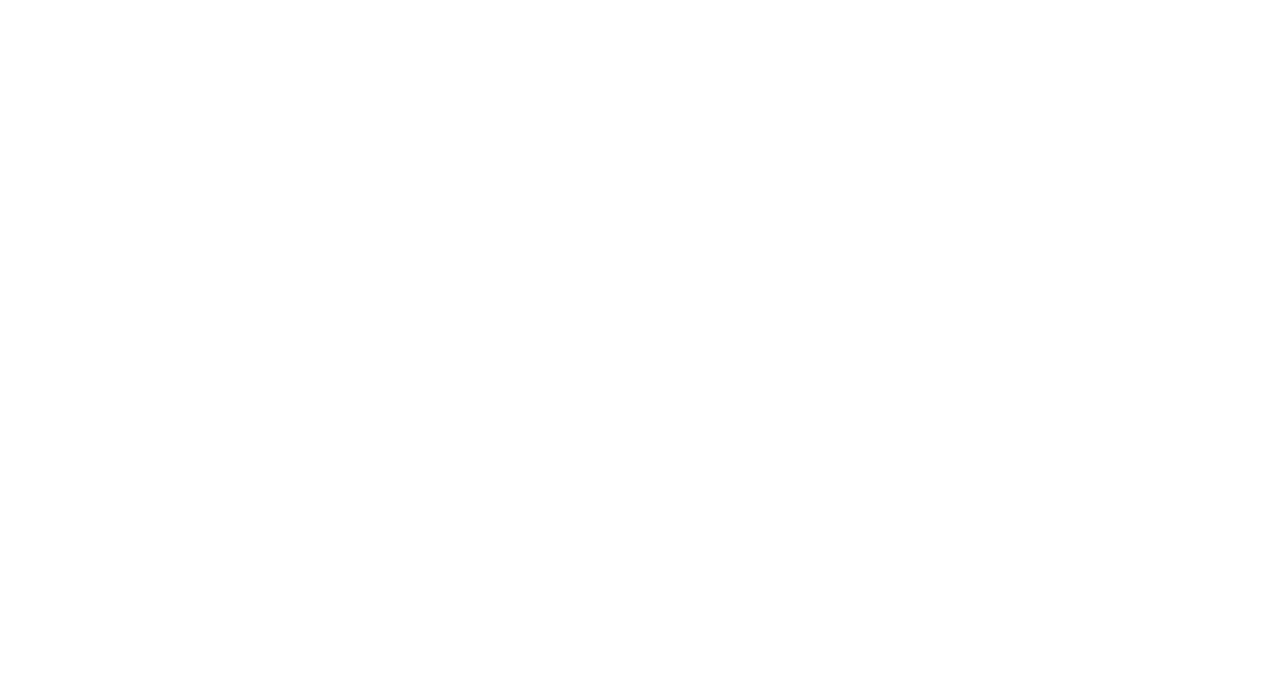
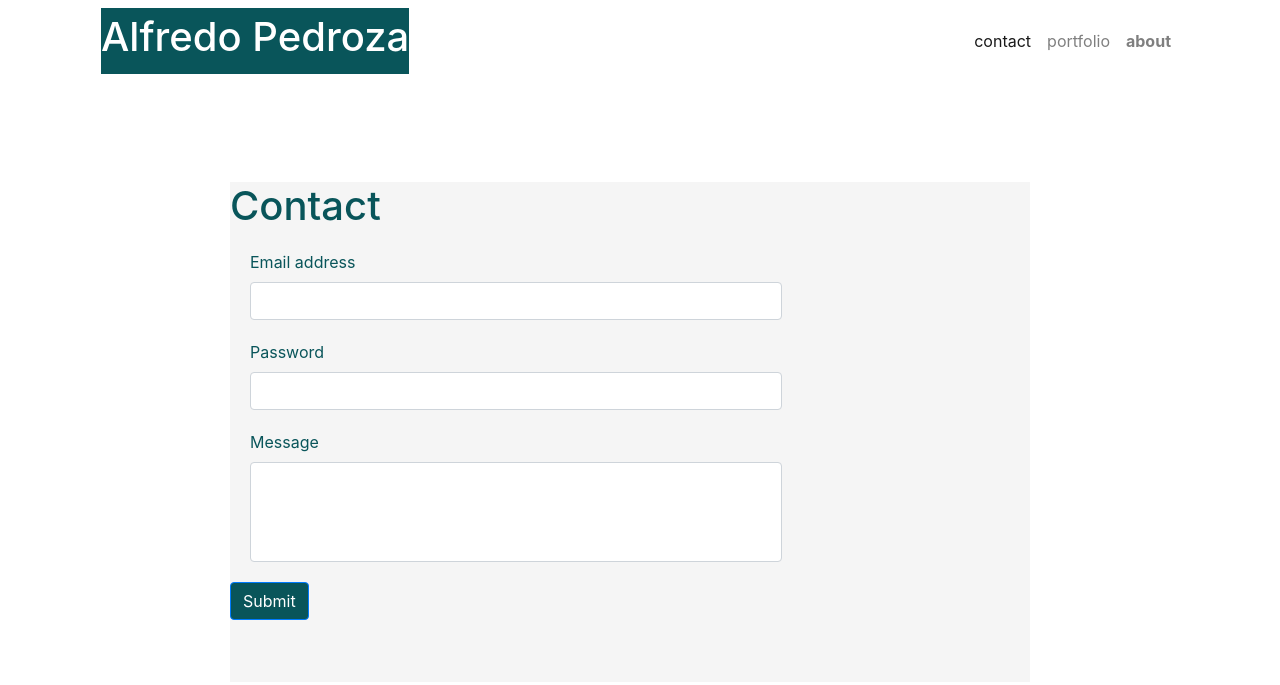
Before and after one commit to aphernandez13/about-portfolio, a plain HTML site: page contact.html in a window 1280 px wide. Drawn offline with nearby package versions, Linux system fonts and the light colour scheme.

Commit message:
update homework

```diff
--- a/contact.html
+++ b/contact.html
@@ -0,0 +1,118 @@
+<!doctype html>
+<html lang="en">
+  <head>
+    <!-- Required meta tags -->
+    <meta charset="utf-8">
+    <meta name="viewport" content="width=device-width, initial-scale=1, shrink-to-fit=no">
+
+    <!-- Bootstrap CSS -->
+    <link rel="stylesheet" href="https://stackpath.bootstrapcdn.com/bootstrap/4.5.0/css/bootstrap.min.css" integrity="sha384-9aIt2nRpC12Uk9gS9baDl411NQApFmC26EwAOH8WgZl5MYYxFfc+NcPb1dKGj7Sk" crossorigin="anonymous">
+
+    <title>Contact</title>
+
+<style>
+    .navbar-brand {
+        background-color: rgb(9, 85, 90);
+        color: white;
+            }
+    .container {
+      background-color: white
+            }
+            .navbar-light .navbar-brand {
+                color: white;
+            }
+    .bg-light {
+      background-color: #f8f9fa!important;
+            }
+    .body {
+        background-color: rgb(248, 246, 248);
+    }
+    .container2 {
+        height: 150px;
+        width: 150px;
+    }
+    .title {
+        width: 800px;
+        height: 500px;
+        margin-top: 100px;
+        margin-left: 230px;
+        color: rgb(9, 85, 90);
+        background-color: whitesmoke;
+    }
+    .form-control {
+        margin-left: 0px;
+        width: 70%;
+    }
+    .form-group {
+        margin: 20px;
+    }
+    #exampleInputMessage1 {
+        height: 100px;
+    }
+    .btn-primary {
+        background-color: rgb(9, 85, 90);
+    }
+
+
+
+</style>
+
+</head>
+  <body>
+
+    <div class="container">
+      <nav class="navbar navbar-expand-lg navbar-light">
+        <a class="navbar-brand" href="#">
+            <h1>Alfredo Pedroza</h1></a>
+
+        <button class="navbar-toggler" type="button" data-toggle="collapse" data-target="#navbarNav" aria-controls="navbarNav" aria-expanded="false" aria-label="Toggle navigation">
+          <span class="navbar-toggler-icon"></span>
+        </button>
+        <div class="collapse navbar-collapse" id="navbarNav">
+          <ul class="nav navbar-nav ml-auto">
+            <li class="nav-item active">
+              <a class="nav-link" href="#">contact <span class="sr-only">(current)</span></a>
+            </li>
+            <li class="nav-item">
+              <a class="nav-link" href="portfolio.html">portfolio</a>
+            </li>
+            <li class="nav-item">
+                 <B>
+                <a class="nav-link" href="index.html">about</a>
+                </B>
+            </li>
+
+          </ul>
+      </nav>
+    </div>
+
+   <div><div class="title">
+      <h1>Contact</h1>
+
+      <form>
+        <div class="form-group">
+          <label for="exampleInputEmail1">Email address</label>
+          <input type="email" class="form-control" id="exampleInputEmail1" aria-describedby="emailHelp">
+         </div>
+
+        <div class="form-group">
+          <label for="exampleInputPassword1">Password</label>
+          <input type="password" class="form-control" id="exampleInputPassword1">
+        </div>
+
+        <div class="form-group">
+            <label for="exampleInputMessage1">Message</label>
+            <input type="Message" class="form-control" id="exampleInputMessage1">
+          </div>
+
+       <button type="submit" class="btn btn-primary">Submit</button>
+      </form>
+    </div>
+
+    <!-- Optional JavaScript -->
+    <!-- jQuery first, then Popper.js, then Bootstrap JS -->
+    <script src="https://code.jquery.com/jquery-3.5.1.slim.min.js" integrity="sha384-DfXdz2htPH0lsSSs5nCTpuj/zy4C+OGpamoFVy38MVBnE+IbbVYUew+OrCXaRkfj" crossorigin="anonymous"></script>
+    <script src="https://cdn.jsdelivr.net/npm/popper.js@1.16.0/dist/umd/popper.min.js" integrity="sha384-Q6E9RHvbIyZFJoft+2mJbHaEWldlvI9IOYy5n3zV9zzTtmI3UksdQRVvoxMfooAo" crossorigin="anonymous"></script>
+    <script src="https://stackpath.bootstrapcdn.com/bootstrap/4.5.0/js/bootstrap.min.js" integrity="sha384-OgVRvuATP1z7JjHLkuOU7Xw704+h835Lr+6QL9UvYjZE3Ipu6Tp75j7Bh/kR0JKI" crossorigin="anonymous"></script>
+  </body>
+</html>
```
Also changed, not shown: index.html (+56 -9 lines), portfolio.html (+144 -0 lines), zach-betten-KYTT8L5JLDs-unsplash.jpg (added), 5 other files.
